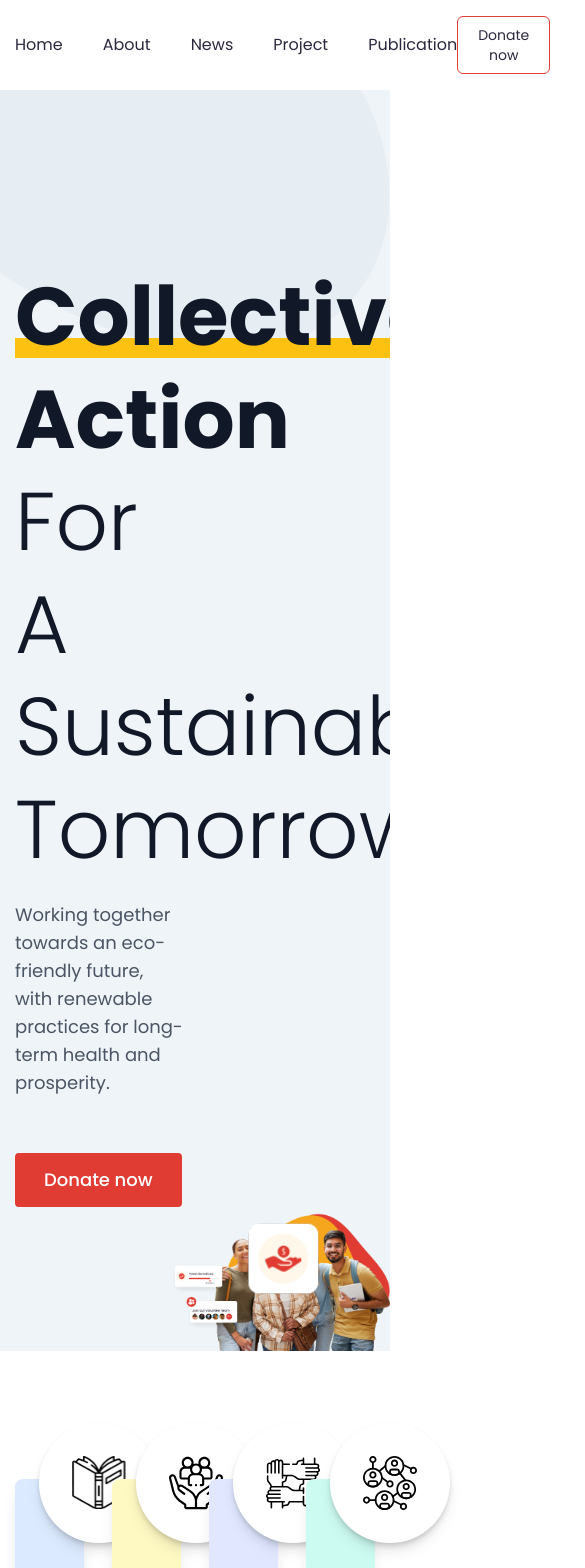
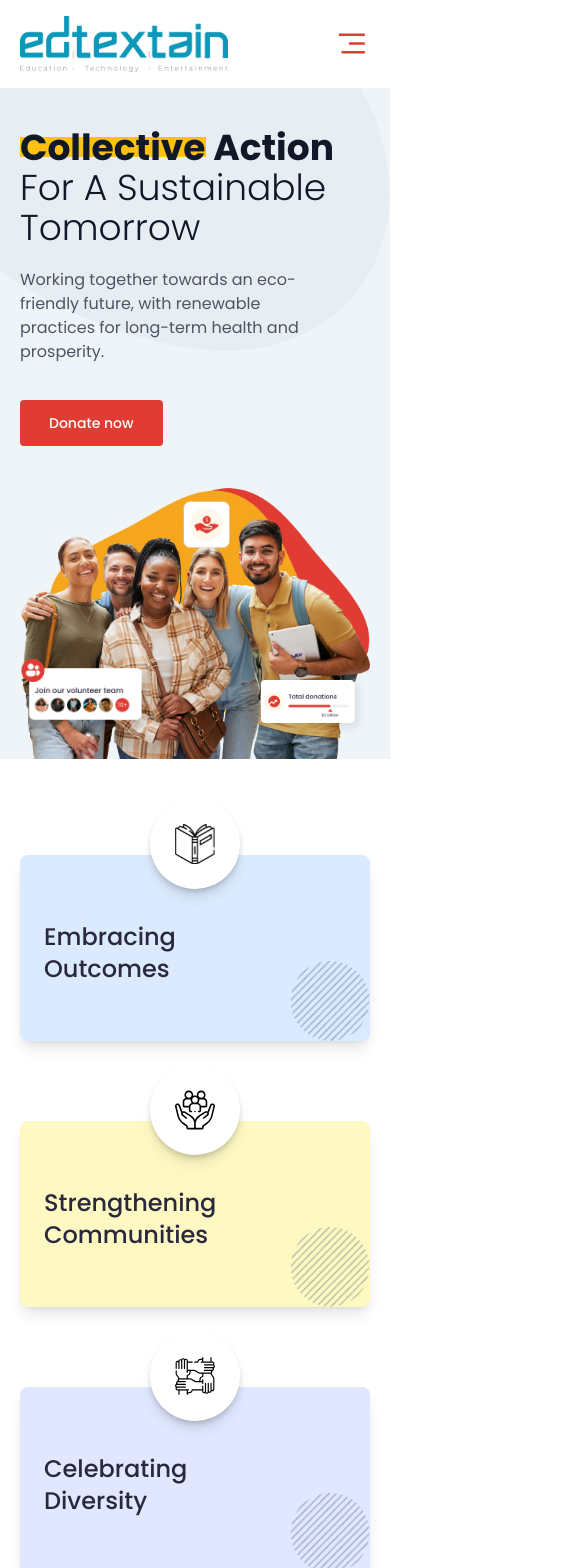
Before and after one commit to ashirhash/edtextain, a React (Vite) app: page / in a window 390 px wide. Shown: the top 1568 px of the page, 585 px wide, since content can reach past the window. Built offline with nearby package versions, Linux system fonts and the light colour scheme.

Commit message:
responsive till appointment section

```diff
--- a/src/components/Button.jsx
+++ b/src/components/Button.jsx
@@ -1,10 +1,12 @@
 import React from "react";
 
-const Button = (props) => {
+const Button = ({ navbtn, className }) => {
   return (
     <>
-      <button className="px-5 py-2 text-sm text-dark-navy hover:bg-tomato-red hover:text-white border hover:border-white transition-all border-tomato-red rounded-md">
-        {props.navbtn}
+      <button
+        className={`px-5 py-2 text-sm text-dark-navy hover:bg-tomato-red hover:text-white border hover:border-white transition-all border-tomato-red rounded-md ${className}`}
+      >
+        {navbtn}
       </button>
     </>
   );
--- a/src/components/CoreValues.jsx
+++ b/src/components/CoreValues.jsx
@@ -30,8 +30,8 @@ const values = [
 
 const CoreValues = () => {
   return (
-    <section className="pt-32 pb-64">
-      <div className="container relative grid grid-cols-4 justify-center gap-7">
+    <section className="pt-32 max-xl:pt-24 pb-64 max-xl:pb-32">
+      <div className="container relative grid grid-cols-4 max-lg:grid-cols-2 max-sm:grid-cols-1 justify-center gap-7 max-lg:gap-y-20">
         {values.map((value, index) => (
           <div
             key={index}
@@ -39,23 +39,23 @@ const CoreValues = () => {
           >
             <div
               className="-mt-20 mx-auto drop-shadow-md shadow-lg
- bg-white w-[120px] h-[120px] flex justify-center items-center p-6 rounded-full"
+ bg-white w-[120px] max-xl:w-[90px] h-[120px] max-xl:h-[90px] flex justify-center items-center p-6 rounded-full"
             >
               <img
                 src={value.icon}
                 alt="icon"
                 width={54}
                 height={54}
-                className="object-contain group-hover:-rotate-12 transition-all group-hover:scale-125 will-change-transform"
+                className="object-contain group-hover:-rotate-12 transition-all group-hover:scale-125 will-change-transform max-xl:w-10 max-xl:h-10"
               />
             </div>
-            <p className="mt-12 leading-tight text-3xl font-medium text-dark-navy">
+            <p className="mt-12 max-sm:mt-8 leading-tight text-3xl max-xl:text-2xl max-xl:max-w-60 font-medium text-dark-navy">
               {value.title}
             </p>
             <img
               src={groupLines}
               alt="grouplines"
-              className="w-24 h-24 absolute right-0 bottom-0 -z-[1] group-hover:-translate-y-10 transition-all"
+              className="w-24 h-24 max-sm:w-20 max-sm:h-20 absolute right-0 bottom-0 -z-[1] group-hover:-translate-y-10 transition-all"
             />
           </div>
         ))}
--- a/src/components/Header.jsx
+++ b/src/components/Header.jsx
@@ -1,29 +1,46 @@
-import React from "react";
+import React, { useState } from "react";
 import Button from "./Button";
 import logo from "../assets/logo.png";
+import burger from "../assets/burger_menu.svg";
 
 const navLinks = ["Home", "About", "News", "Project", "Publication"];
 
 const Header = () => {
+  const [isExpanded, setIsExpanded] = useState(false);
+
   return (
     <header>
       <div className="container max-w-container-xl">
-        <nav className="w-full py-4 flex justify-between items-center">
-          <div className="logo ">
-            <img src={logo} className="w-64" alt="logo img" />
+        <nav className="w-full py-4 flex justify-between items-center relative">
+          <div className="logo">
+            <img src={logo} className="w-52 2xl:w-64" alt="logo img" />
           </div>
-          <div className="links font-title flex items-center justify-center gap-10">
+          <div
+            className={`grid transition-[grid-template-rows] duration-500 ease-in-out overflow-hidden max-lg:gap-4 max-lg:items-start max-lg:w-full max-lg:absolute max-lg:top-full max-lg:left-0 max-lg:bg-white max-lg:shadow-sm max-lg:flex-col z-10
+            ${
+              isExpanded ? "grid-rows-[1fr] max-lg:pb-2" : "grid-rows-[0fr]"
+            } lg:grid-rows-[1fr]`}
+          >
+            <div className="overflow-hidden flex flex-col lg:flex-row items-center gap-6 lg:gap-10">
               {navLinks.map((nav, index) => (
                 <a
                   key={index}
-                href=""
+                  href="#"
                   className="relative text-dark-navy transition hover:text-tomato-red cursor-pointer after:mx-auto after:block after:h-[1px] after:w-0 after:bg-tomato-red after:transition-all hover:after:w-8 after:mt-2 after:absolute after:-bottom-1 after:left-0 after:right-0"
                 >
                   {nav}
                 </a>
               ))}
             </div>
-          <Button navbtn="Donate now" />
+          </div>
+          <Button navbtn="Donate now" className="hidden lg:block" />
+          <button
+            type="button"
+            className="lg:hidden"
+            onClick={() => setIsExpanded(!isExpanded)}
+          >
+            <img width={35} height={35} src={burger} alt="hamburger menu" />
+          </button>
         </nav>
       </div>
     </header>
--- a/src/components/HomeMain.jsx
+++ b/src/components/HomeMain.jsx
@@ -8,41 +8,48 @@ import YellowUnderlineHeading from "./ui/Headings/YellowUnderlineHeading";
 const HomeSection = () => {
   return (
     <>
-      <section className="bg-[#eef4f8] relative z-[1] overflow-hidden">
+      <section className="bg-[#eef4f8] relative z-[1] overflow-hidden max-lg:min-h-[600px]">
         <img
           src="src/assets/banner_blob.png"
           alt="blob shape"
           className="absolute left-0 -top-24 -z-[1]"
         />
-        <div className="container w-full flex items-center">
-          <div className="w-[55%] pt-44 pb-36">
-            <h1 className="text-[82px] z-1 relative leading-tight text-gray-900">
-              <YellowUnderlineHeading className="font-bold" strokeClassName="bottom-4">Collective</YellowUnderlineHeading>
+        <div className="container w-full flex max-lg:flex-col max-2xl:items-start items-center">
+          <div className="w-[55%] max-lg:w-full pt-44 max-2xl:pt-32 max-lg:py-16 max-sm:py-10 pb-36">
+            <div className="max-2xl:max-w-[600px] max-lg:w-full">
+              <h1 className="text-[82px] max-2xl:text-6xl max-sm:text-4xl z-1 relative leading-tight text-gray-900">
+                <YellowUnderlineHeading
+                  className="font-bold"
+                  strokeClassName="bottom-4"
+                >
+                  Collective
+                </YellowUnderlineHeading>
                 <span className="font-bold"> Action</span>
                 <span className="font-light"> For A Sustainable Tomorrow</span>
               </h1>
-            <p className="text-gray-600 text-lg mt-5 w-[85%] mb-14">
+              <p className="text-gray-600 text-lg max-sm:text-base mt-5 w-[85%] mb-14 max-md:mb-9">
                 Working together towards an eco-friendly future, with renewable
                 practices for long-term health and prosperity.
               </p>
-            <button className="bg-tomato-red hover:bg-white hover:text-tombg-tomato-red border-[1px] border-transparent hover:border-tomato-red transition-all text-white hover:text-tomato-red text-lg font-medium px-7 py-3 rounded-[4px]">
+              <button className="bg-tomato-red hover:bg-white hover:text-tombg-tomato-red border-[1px] border-transparent hover:border-tomato-red transition-all text-white hover:text-tomato-red text-lg font-medium px-7 py-3 rounded-[4px] max-sm:text-sm">
                 Donate now
               </button>
             </div>
-          <div className="w-1/2">
-            <div className="absolute bottom-0">
+          </div>
+          <div className="w-1/2 max-lg:w-full">
+            <div className="absolute w-fit max-lg:w-2/3 max-sm:max-w-[500px] max-sm:w-full max-lg:mx-auto max-lg:relative bottom-0">
               <img src={homeimg} className="w-full" alt="" />
-              <div className="absolute top-[5%] right-[40%]">
+              <div className="absolute top-[5%] right-[40%] w-12">
                 <img src={hand_price} alt="handpricelogo" />
               </div>
               <img
                 src={join_our_Team}
-                className="absolute bottom-5 -left-[15%] w-1/3  "
+                className="absolute bottom-5 -left-[15%] max-sm:left-0 w-1/3 max-sm:w-2/5  "
                 alt=""
               />
               <img
                 src={total_donations}
-                className="absolute bottom-14 right-[10rem] w-1/3  "
+                className="absolute bottom-14 right-[10rem] max-sm:right-0 max-sm:bottom-5 w-1/3  "
                 alt=""
               />
             </div>
--- a/src/components/Projects.tsx
+++ b/src/components/Projects.tsx
@@ -51,7 +51,7 @@ const Projects = () => {
           className="absolute left-0 top-[80%] -z-[1]"
         />
         <div className="container">
-          <SideShapeHeading className="mx-auto w-fit mb-11">
+          <SideShapeHeading headingClassName="max-xl:text-[44px] max-lg:text-4xl" className="mx-auto w-fit mb-11">
             Our Work: <YellowUnderlineHeading>Projects</YellowUnderlineHeading>
           </SideShapeHeading>
           <div className="bg-white border border-dark-navy rounded-xl p-11">
@@ -65,13 +65,13 @@ const Projects = () => {
                 to succeed in their communities and professional lives.
               </p>
             </div>
-            <div className="grid grid-cols-1 lg:grid-cols-2 gap-8 items-center">
+            <div className="grid grid-cols-1 lg:grid-cols-2 gap-8 items-center max-xl:items-start">
               <img
                 src={book_with_pen_portrait}
                 alt="MWEN Event"
                 className="rounded-xl shadow-md"
               />
-              <div className="flex flex-col gap-12">
+              <div className="flex flex-col gap-12 max-xl:gap-5">
                 {projects.map((project, index) => (
                   <div
                     key={index}
@@ -83,7 +83,7 @@ const Projects = () => {
                       className="w-2/5 rounded-lg border border-[#DFDBE1]"
                     />
                     <div>
-                      <h4 className="text-lg font-semibold text-gray-800">
+                      <h4 className="text-lg max-xl:text-base max-xl:mb-2 font-semibold text-gray-800">
                         {project.name}
                       </h4>
                       <p className="text-gray-600 text-sm">
--- a/src/pages/Home.jsx
+++ b/src/pages/Home.jsx
@@ -1,10 +1,10 @@
 import React from "react";
 import Header from "../components/Header";
 import HomeSection from "../components/HomeMain";
-import ServicesSection from "../components/Services";
 import CoreValues from "../components/CoreValues";
 import AboutSection from "../components/Aboutmain";
 import Appointment from "../components/Appointment";
+import ServicesSection from "../components/Services";
 import NewsSection from "../components/News";
 import Footer from "../components/Footer";
 import Projects from "../components/Projects";
@@ -20,10 +20,10 @@ const Home = () => {
         <AboutSection />
         <Appointment />
         <Projects />
-        <Marquee />
+        {/* <Marquee />
         <ServicesSection />
         <NewsSection />
-        <Footer />
+        <Footer /> */}
       </main>
     </>
   );
--- a/tailwind.config.js
+++ b/tailwind.config.js
@@ -3,9 +3,12 @@ export default {
   content: ["./index.html", "./src/**/*.{js,ts,jsx,tsx}"],
   theme: {
     extend: {
+      screens: {
+        "2xl": "1550px"
+      },
       container: {
         center: true,
-        padding: 15,
+        padding: 20,
         screens: {
           DEFAULT: "1440px",
         },
```
Also changed, not shown: src/components/Aboutmain.jsx (+14 -18 lines), src/components/Appointment.jsx (+12 -10 lines), src/assets/burger_menu.svg (added). Lines whose indentation alone changed are shown as unchanged.
